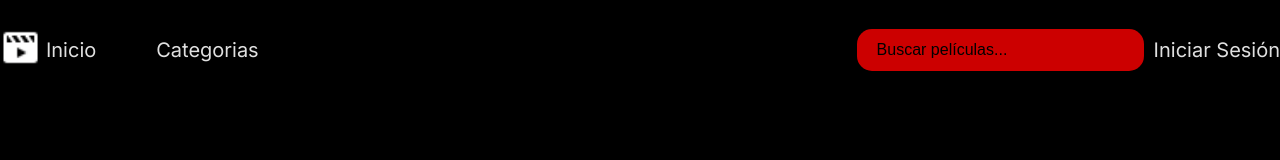
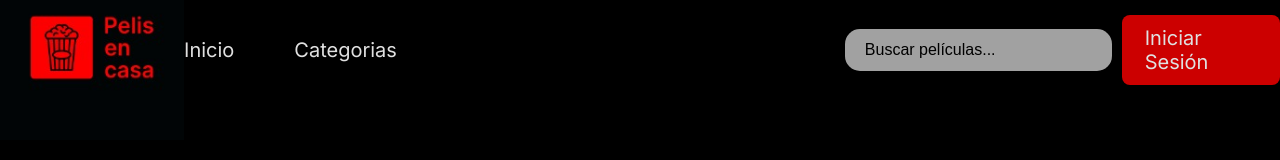
Before and after one commit to YukaC/TrabajoFinal_Ciucani_Grecco, a plain HTML site: page index.html in a window 1280 px wide. Drawn offline with Linux system fonts and the light colour scheme.

Commit message:
icono y boton

```diff
--- a/assets/css/main.css
+++ b/assets/css/main.css
@@ -33,7 +33,9 @@ body {
    font-size: var(--fs-lg);
 }
 
-.navbar-nav { display: flex; }
+.navbar-nav {
+    display: flex;
+}
 
 .navbar-nav li:not(:last-child) { margin-right: 60px; }
 
@@ -52,17 +54,28 @@ body {
 }
 
 .navbar-form-search {
-    background: var(--accent-color);
+    background: var(--search-bar);
     width: 100%;
     padding: 12px 20px;
     border-radius: 15px;
-    color: var(--white);
+    color: var(--main-color);
     font-size: var(--fs-sm);
 }
 
 
 .navbar-form-close,
 .navbar-search-btn { display: none; }
+
+.btn{
+    padding: 0.7rem 1.4rem;
+    background: var(--accent-color);
+    color: var(--white);
+    font-weight: 400;
+    border-radius: 0.5rem;
+}
+.btn:hover{
+    background: rgb(131, 37, 37);
+}
 
 .navbar-signin {
   display: flex;
@@ -90,6 +103,7 @@ a {
     --main-color: hsl(0, 0%, 0%);
     --accent-color: hsla(0, 100%, 50%, 0.8);
     --white: hsl(0, 0%, 88%);
+    --search-bar: hsl(0, 0%, 63%);
 
     /* Tipografia */
 
--- a/index.html
+++ b/index.html
@@ -27,12 +27,12 @@
       <div class="navbar">
 
         <a href="#" class="navbar-brand">
-          <img src="./assets/images/logo.png" alt="" style="width: 170%;">
+          <img src="./assets/images/logo.jpg" alt="" style="width: 100%;">
         </a>
 
         <!-- navbar -->
 
-        <nav class="" style="margin-right: 45%">
+        <nav class="" style="margin-right: 35%">
           <ul class="navbar-nav">
 
             <li> <a href="#inicio" class="navbar-link">Inicio</a> </li>
@@ -54,7 +54,7 @@
           </form>
 
           <a href="#" class="navbar-signin">
-            <span>Iniciar Sesión</span>
+            <span class="btn">Iniciar Sesión</span>
             <ion-icon name="log-in-outline"></ion-icon>
           </a>
 
```
Also changed, not shown: assets/images/logo.jpg (added).
